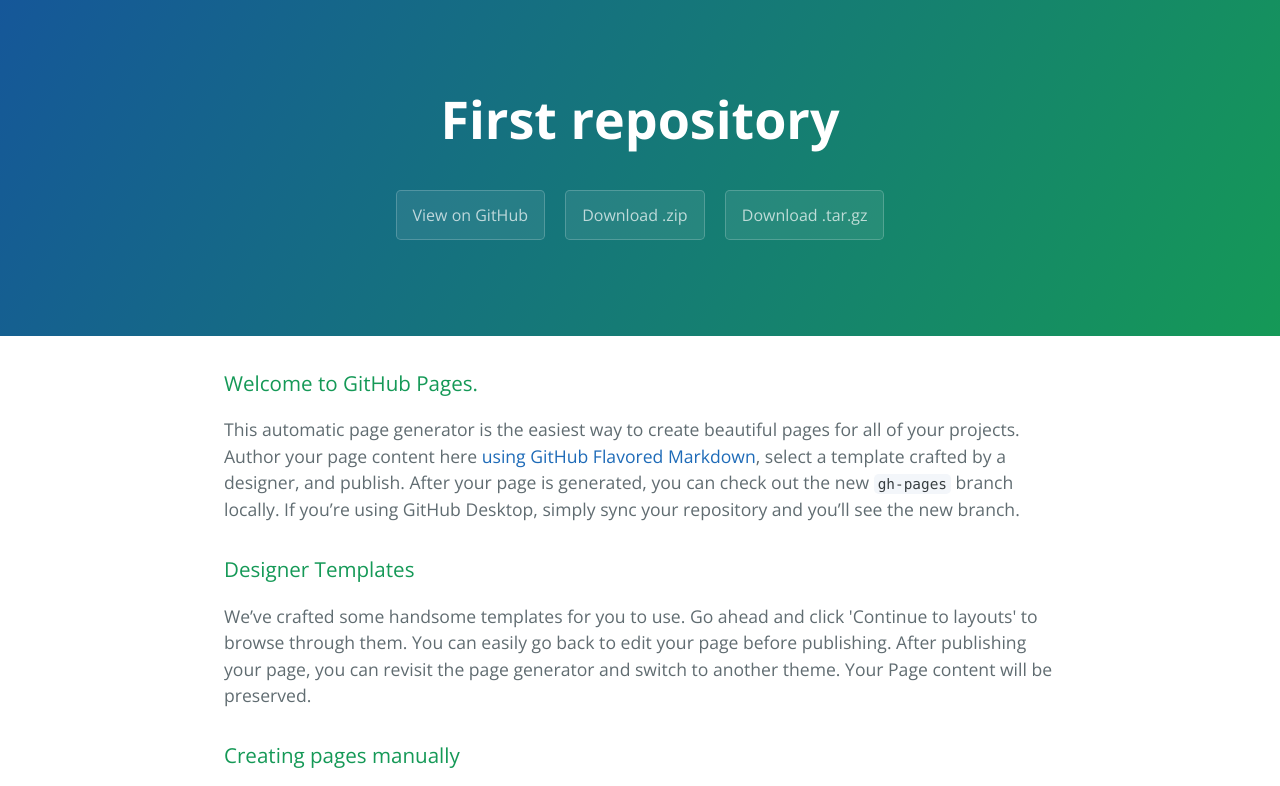
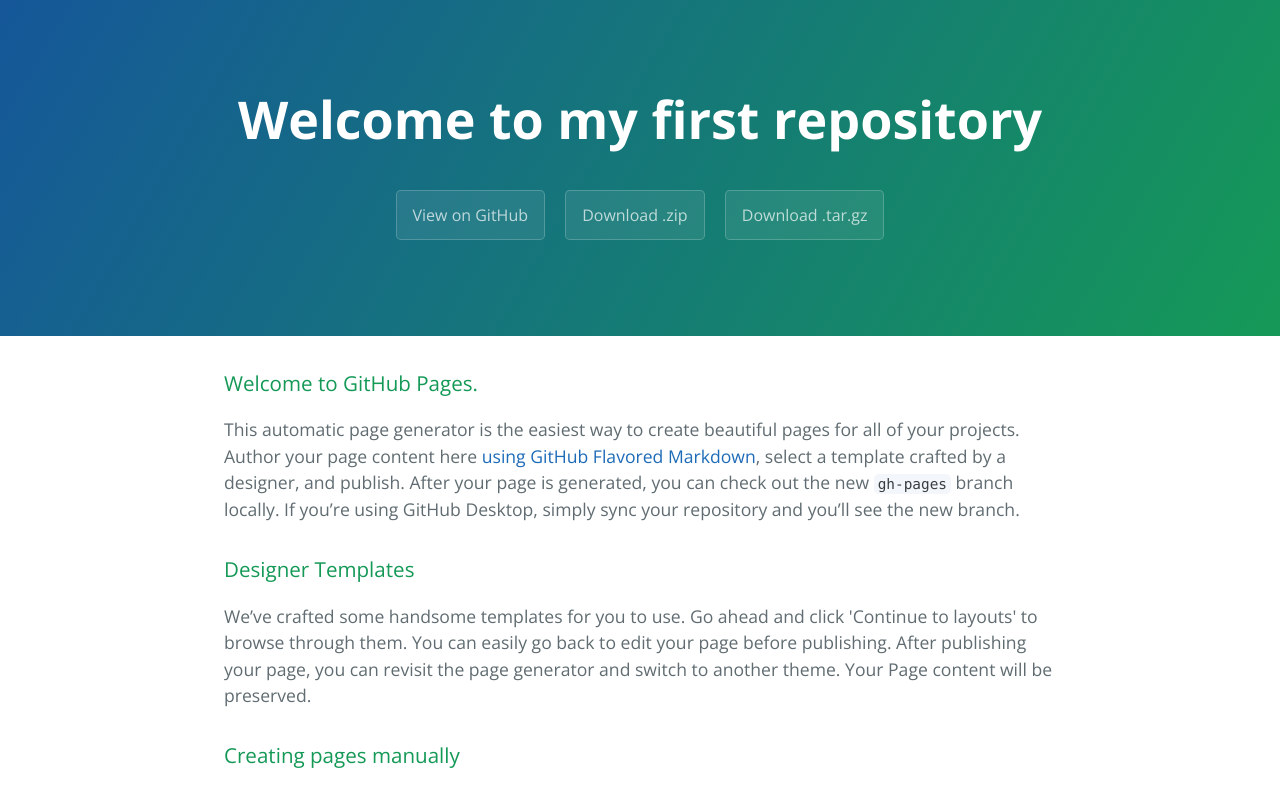
Before and after one commit to zayatsel/first_repository, a plain HTML site: page index.html in a window 1280 px wide. Shown: the top 786 px of the page. Drawn offline with nearby package versions, Linux system fonts and the light colour scheme.

Commit message:
Update index.html

```diff
--- a/index.html
+++ b/index.html
@@ -11,7 +11,7 @@
   </head>
   <body>
     <section class="page-header">
-      <h1 class="project-name">First repository</h1>
+      <h1 class="project-name">Welcome to my first repository</h1>
       <h2 class="project-tagline"></h2>
       <a href="https://github.com/zayatsel/first_repository" class="btn">View on GitHub</a>
       <a href="https://github.com/zayatsel/first_repository/zipball/master" class="btn">Download .zip</a>
```
